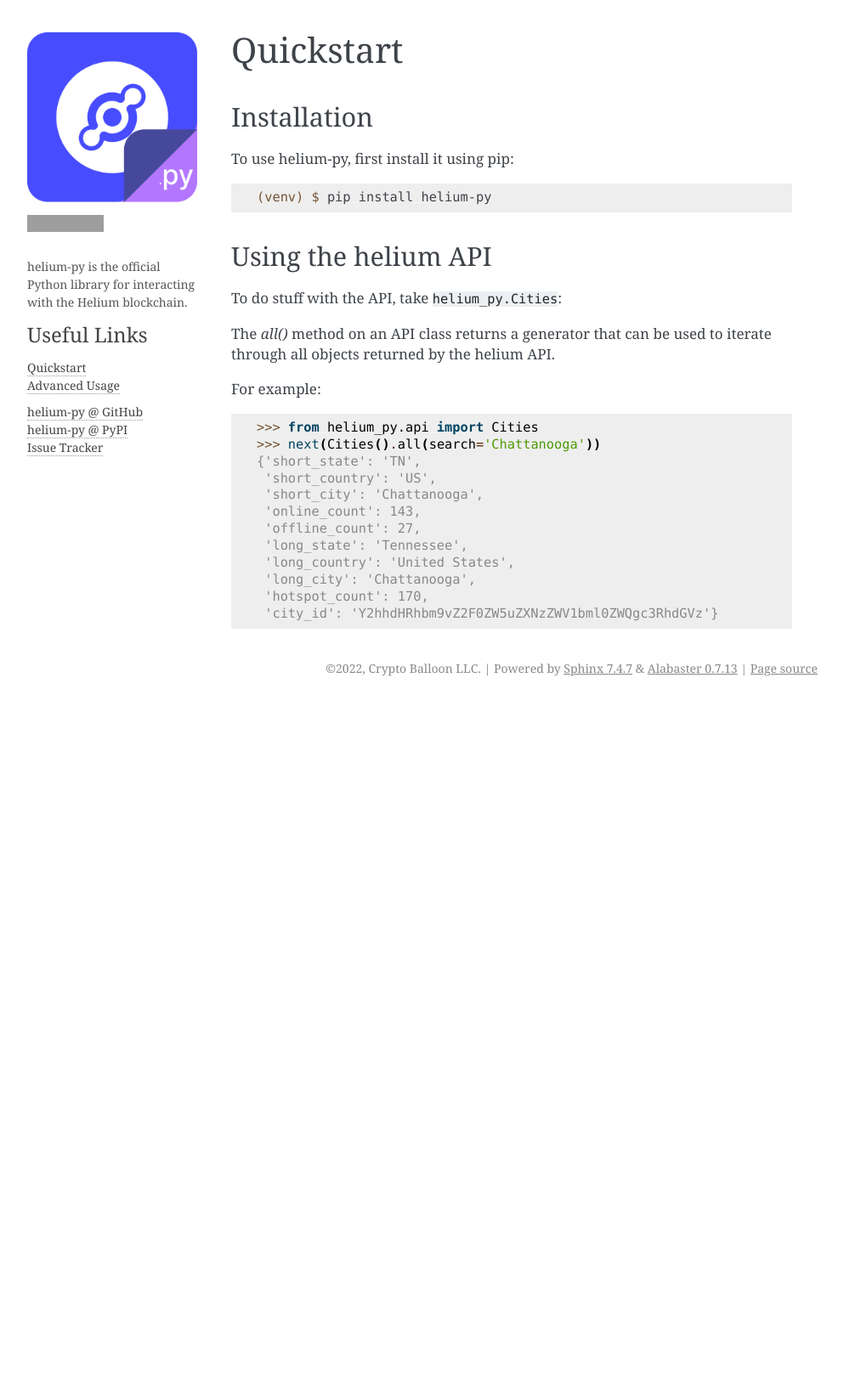
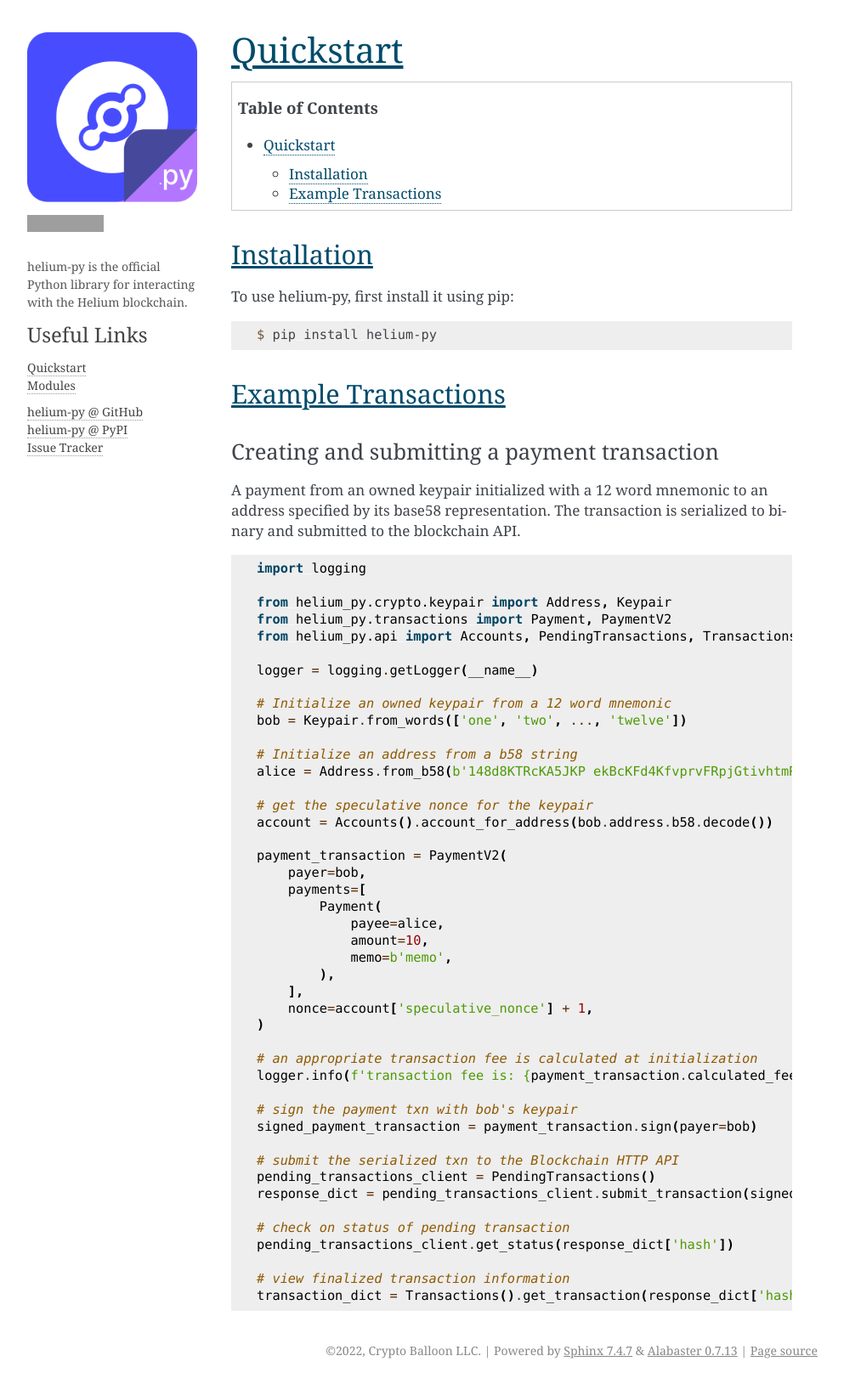
Before and after one commit to Crypto-Balloon/helium-py, a Sphinx documentation site: the page built from docs/source/quickstart.rst, in a window 1280 px wide. Shown: the whole page at 85% size, without its empty margins (148-1141 px from the left). Built offline with Sphinx 7.4.7, drawn with Linux system fonts in a browser that asks for light colours; before the commit the page ends 900 px from its top, so only the background shows below that; grey boxes are pictures that could not be loaded.

Commit message:
Sphinx doc updates

```diff
--- a/docs/source/_templates/sidebar.html
+++ b/docs/source/_templates/sidebar.html
@@ -16,7 +16,7 @@
 <h3>Useful Links</h3>
 <ul>
   <li><a href="./quickstart.html">Quickstart</a></li>
-  <li><a href="./modules.html">Advanced Usage</a></li>
+  <li><a href="./modules.html">Modules</a></li>
   <p></p>
 
   <li><a href="https://github.com/Crypto-Balloon/helium-py/">helium-py @ GitHub</a></li>
--- a/docs/source/quickstart.rst
+++ b/docs/source/quickstart.rst
@@ -1,37 +1,69 @@
+==========
 Quickstart
-=====
+==========
 
-.. _installation:
+.. contents:: Table of Contents
+    :depth: 2
 
 Installation
-------------
+============
 
 To use helium-py, first install it using pip:
 
 .. code-block:: console
 
-   (venv) $ pip install helium-py
+   $ pip install helium-py
 
-Using the helium API
---------------------
+Example Transactions
+====================
 
-To do stuff with the API, take ``helium_py.Cities``:
+Creating and submitting a payment transaction
+---------------------------------------------
+A payment from an owned keypair initialized with a 12 word mnemonic to an address specified by its base58 representation. The transaction is serialized to binary and submitted to the blockchain API.
 
-The `all()` method on an API class returns a generator
-that can be used to iterate through all objects returned
-by the helium API.
+.. code-block:: python
 
-For example:
+    import logging
 
->>> from helium_py.api import Cities
->>> next(Cities().all(search='Chattanooga'))
-{'short_state': 'TN',
- 'short_country': 'US',
- 'short_city': 'Chattanooga',
- 'online_count': 143,
- 'offline_count': 27,
- 'long_state': 'Tennessee',
- 'long_country': 'United States',
- 'long_city': 'Chattanooga',
- 'hotspot_count': 170,
- 'city_id': 'Y2hhdHRhbm9vZ2F0ZW5uZXNzZWV1bml0ZWQgc3RhdGVz'}
+    from helium_py.crypto.keypair import Address, Keypair
+    from helium_py.transactions import Payment, PaymentV2
+    from helium_py.api import Accounts, PendingTransactions, Transactions
+
+    logger = logging.getLogger(__name__)
+
+    # Initialize an owned keypair from a 12 word mnemonic
+    bob = Keypair.from_words(['one', 'two', ..., 'twelve'])
+
+    # Initialize an address from a b58 string
+    alice = Address.from_b58(b'148d8KTRcKA5JKP ekBcKFd4KfvprvFRpjGtivhtmRmnZ8MFYnP3')
+
+    # get the speculative nonce for the keypair
+    account = Accounts().account_for_address(bob.address.b58.decode())
+
+    payment_transaction = PaymentV2(
+        payer=bob,
+        payments=[
+            Payment(
+                payee=alice,
+                amount=10,
+                memo=b'memo',
+            ),
+        ],
+        nonce=account['speculative_nonce'] + 1,
+    )
+
+    # an appropriate transaction fee is calculated at initialization
+    logger.info(f'transaction fee is: {payment_transaction.calculated_fee}')
+
+    # sign the payment txn with bob's keypair
+    signed_payment_transaction = payment_transaction.sign(payer=bob)
+
+    # submit the serialized txn to the Blockchain HTTP API
+    pending_transactions_client = PendingTransactions()
+    response_dict = pending_transactions_client.submit_transaction(signed_payment_transaction)
+
+    # check on status of pending transaction
+    pending_transactions_client.get_status(response_dict['hash'])
+
+    # view finalized transaction information
+    transaction_dict = Transactions().get_transaction(response_dict['hash'])
```
Also changed, not shown: docs/source/index.rst (+70 -4 lines), 4 other files.
